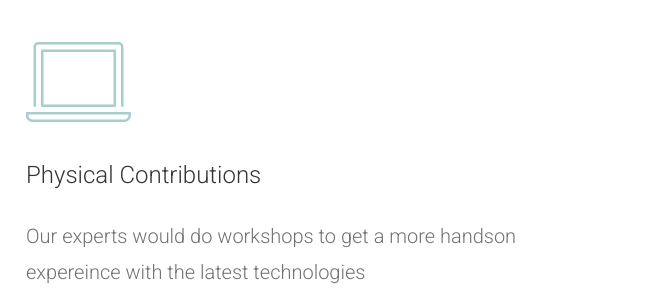
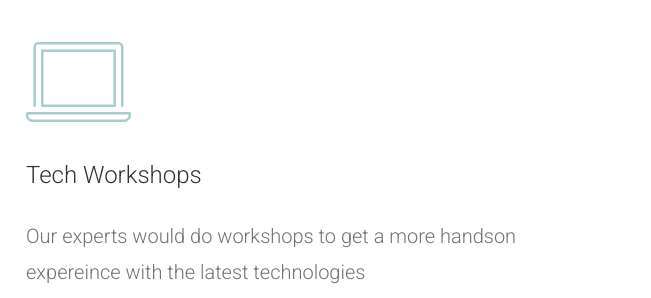
Before and after one commit to jayasanka-sack/LiveSite, a plain HTML site: page services.html in a window 1280 px wide. Shown: the part 417-715 px from the top of the page, 629-1280 px from the left. Drawn offline with Linux system fonts and the light colour scheme; files whose address does not match are found by name.

Commit message:
minor change

```diff
--- a/services.html
+++ b/services.html
@@ -93,7 +93,7 @@
 						<div class="fh5co-services">
 							<i class="icon-laptop"></i>
 							<div class="holder-section">
-								<h3>Physical Contributions</h3>
+								<h3>Tech Workshops</h3>
 								<p>Our experts would do workshops to get a more handson expereince with the latest technologies</p>
 							</div>
 						</div>
```
